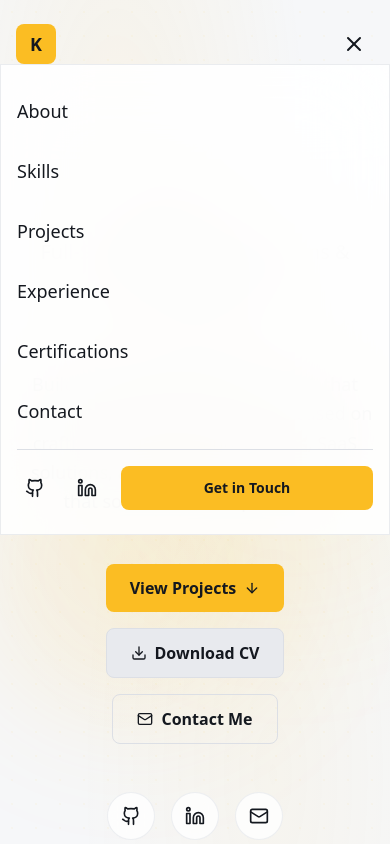
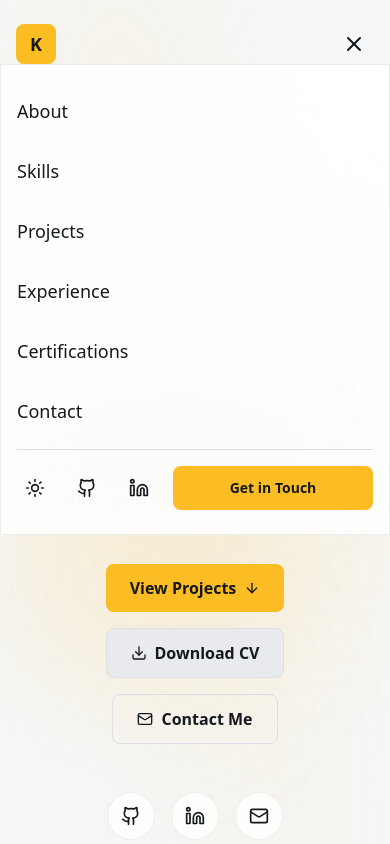
Before and after one commit to EzechielKiregha/kiregha-dev, a Next.js app: page / in a window 390 px wide. Both pictures are taken after a click on the button "Toggle menu". Shown: the top 844 px of the page. Built offline with nearby package versions, Linux system fonts and the light colour scheme.

Commit message:
Hey I am Kiregha

```diff
--- a/components/Navigation.tsx
+++ b/components/Navigation.tsx
@@ -129,6 +129,12 @@ export function Navigation() {
                 </motion.a>
               ))}
               <div className="flex items-center gap-4 pt-4 border-t border-border">
+                <div className="btn-ghost p-2 cursor-pointer">
+                  {theme === "dark" ?
+                    <MoonIcon className="w-5 h-5" onClick={toggleTheme} /> :
+                    <SunIcon className="w-5 h-5" onClick={toggleTheme} />
+                  }
+                </div>
                 <a
                   href={personalInfo.github}
                   target="_blank"
```
